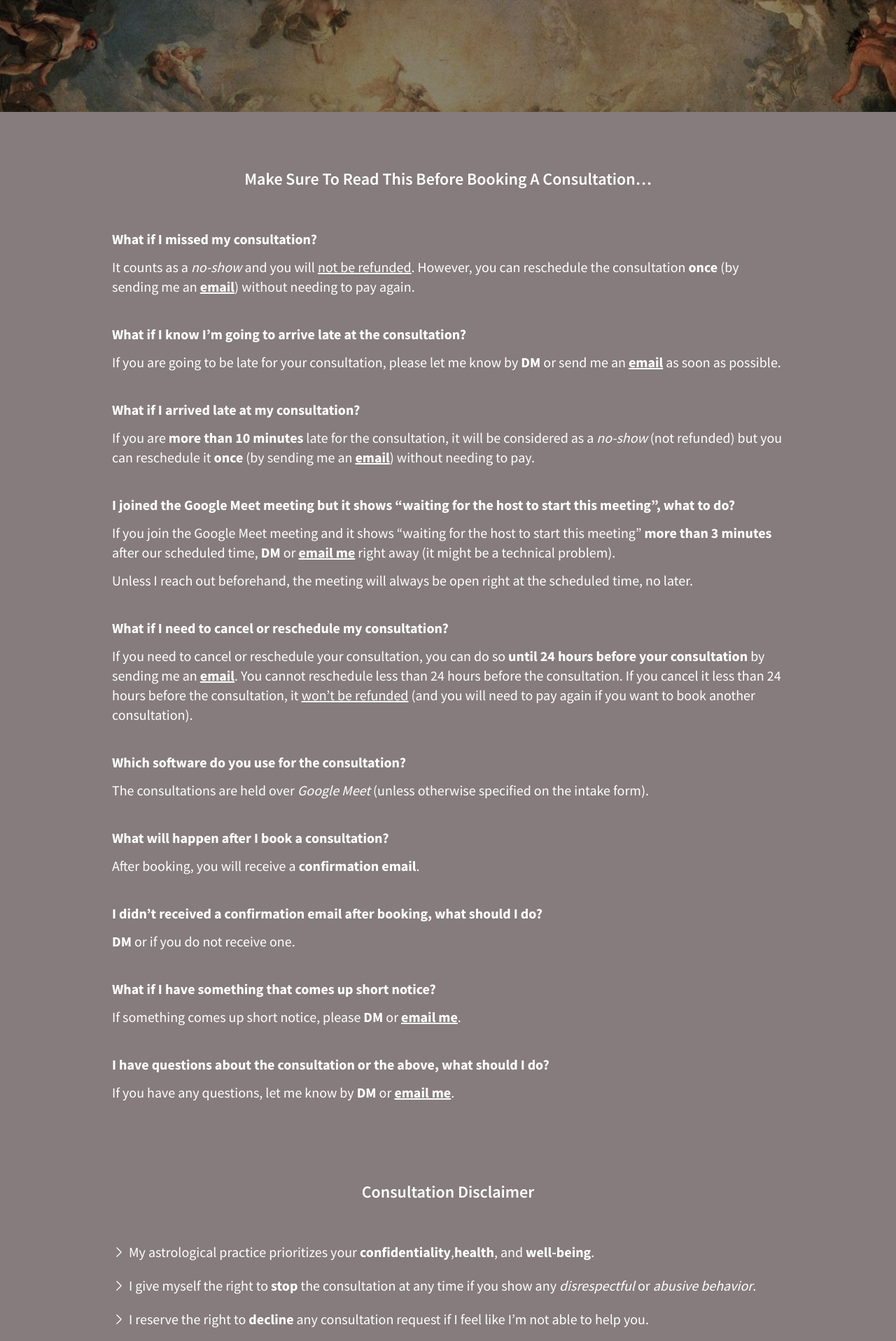
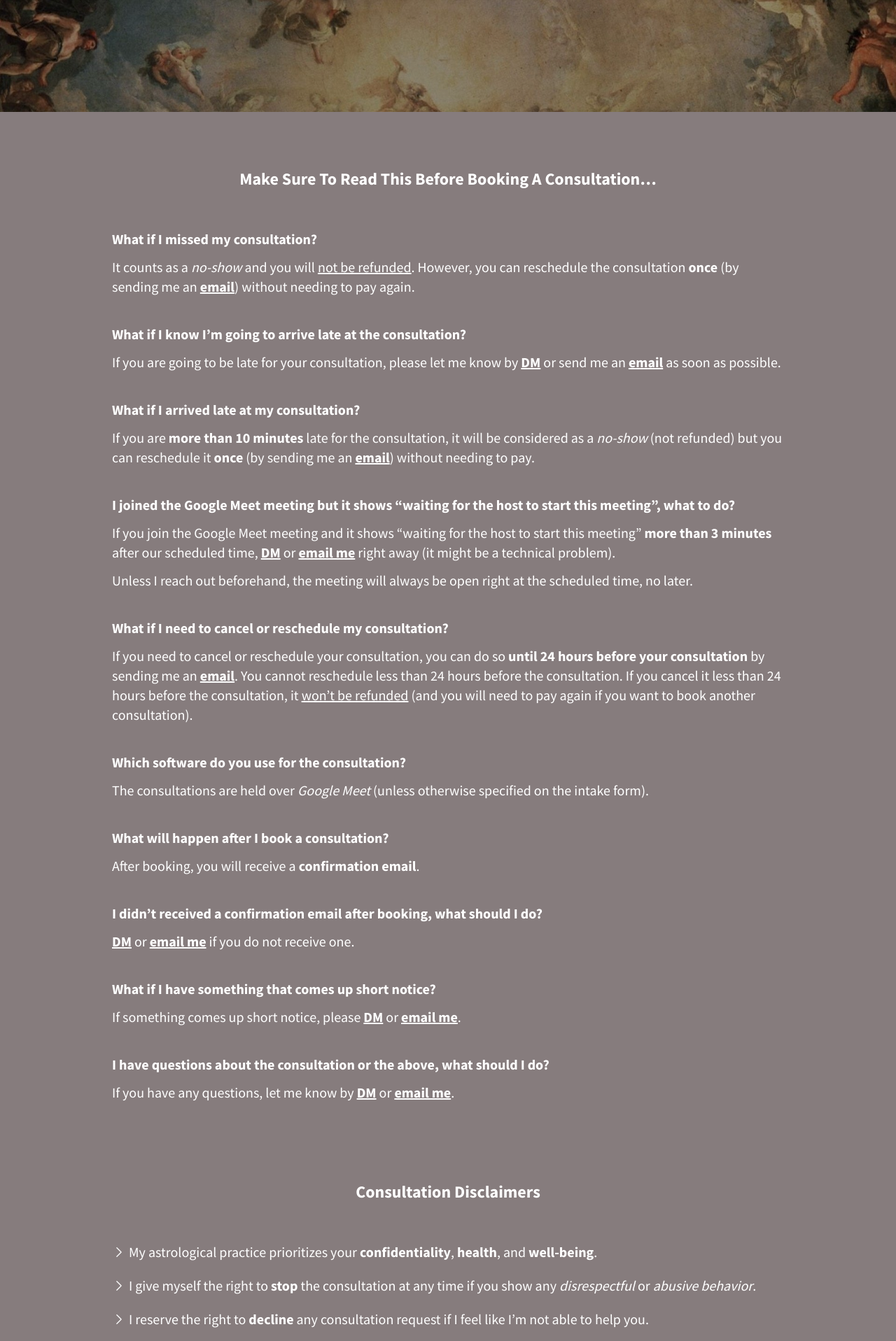
Before and after one commit to yewyewXD/client_zoee-astro, a Next.js app: page /disclaimer in a window 1280 px wide. Shown: the part 224-2141 px from the top of the page at 70% size. Built offline with nearby package versions, Linux system fonts and the light colour scheme.

Commit message:
small fix

```diff
--- a/components/Home/FAQ.jsx
+++ b/components/Home/FAQ.jsx
@@ -57,7 +57,7 @@ const FAQ = () => {
         <div className="text-center text mt-6 2xl:text-2xl text-xl font-semibold">
           You Got Another Question? Just{" "}
           <a
-            href="https://www.instagram.com/direct/t/340282366841710300949128133717595046627"
+            href="https://www.instagram.com/easy.astrology.by.zoee/"
             rel="noreferrer noopener"
             target={"_blank"}
             className="underline font-bold smooth hover:opacity-80"
--- a/pages/disclaimer.jsx
+++ b/pages/disclaimer.jsx
@@ -23,10 +23,10 @@ const AccordRight = () => (
 
 const DMBtn = () => (
   <a
-    href="https://www.instagram.com/direct/t/340282366841710300949128133717595046627"
+    href="https://www.instagram.com/easy.astrology.by.zoee/"
     rel="noreferrer noopener"
     target={"_blank"}
-    className="font-bold smooth hover:opacity-80"
+    className="font-bold smooth hover:opacity-80 underline"
   >
     DM
   </a>
@@ -58,7 +58,7 @@ const Disclaimer = () => {
         <div className="bg-gray lg:py-20 py-14">
           <div className="container-deep 2xl:text-2xl sm:text-xl text-lg">
             <div>
-              <div className="text-center mb-14 2xl:text-3xl sm:text-2xl text-xl font-semibold">
+              <div className="text-center mb-14 2xl:text-3xl sm:text-2xl text-xl font-bold">
                 Make Sure To Read This Before Booking A Consultation…
               </div>
 
@@ -143,7 +143,8 @@ const Disclaimer = () => {
                   I didn’t received a confirmation email after booking, what
                   should I do?
                 </div>
-                <DMBtn /> or if you do not receive one.
+                <DMBtn /> or <EmailBtn>email me</EmailBtn> if you do not receive
+                one.
               </div>
 
               <div className="mb-10">
@@ -165,13 +166,13 @@ const Disclaimer = () => {
             </div>
 
             <div>
-              <div className="text-center mt-28 mb-14 2xl:text-3xl sm:text-2xl text-xl font-semibold">
-                Consultation Disclaimer
+              <div className="text-center mt-28 mb-14 2xl:text-3xl sm:text-2xl text-xl font-bold">
+                Consultation Disclaimers
               </div>
 
               <div className="mt-5">
                 <AccordRight /> My astrological practice prioritizes your{" "}
-                <b>confidentiality</b>,<b>health</b>, and <b>well-being</b>.
+                <b>confidentiality</b>, <b>health</b>, and <b>well-being</b>.
               </div>
               <div className="mt-5">
                 <AccordRight /> I give myself the right to <b>stop</b> the
```
